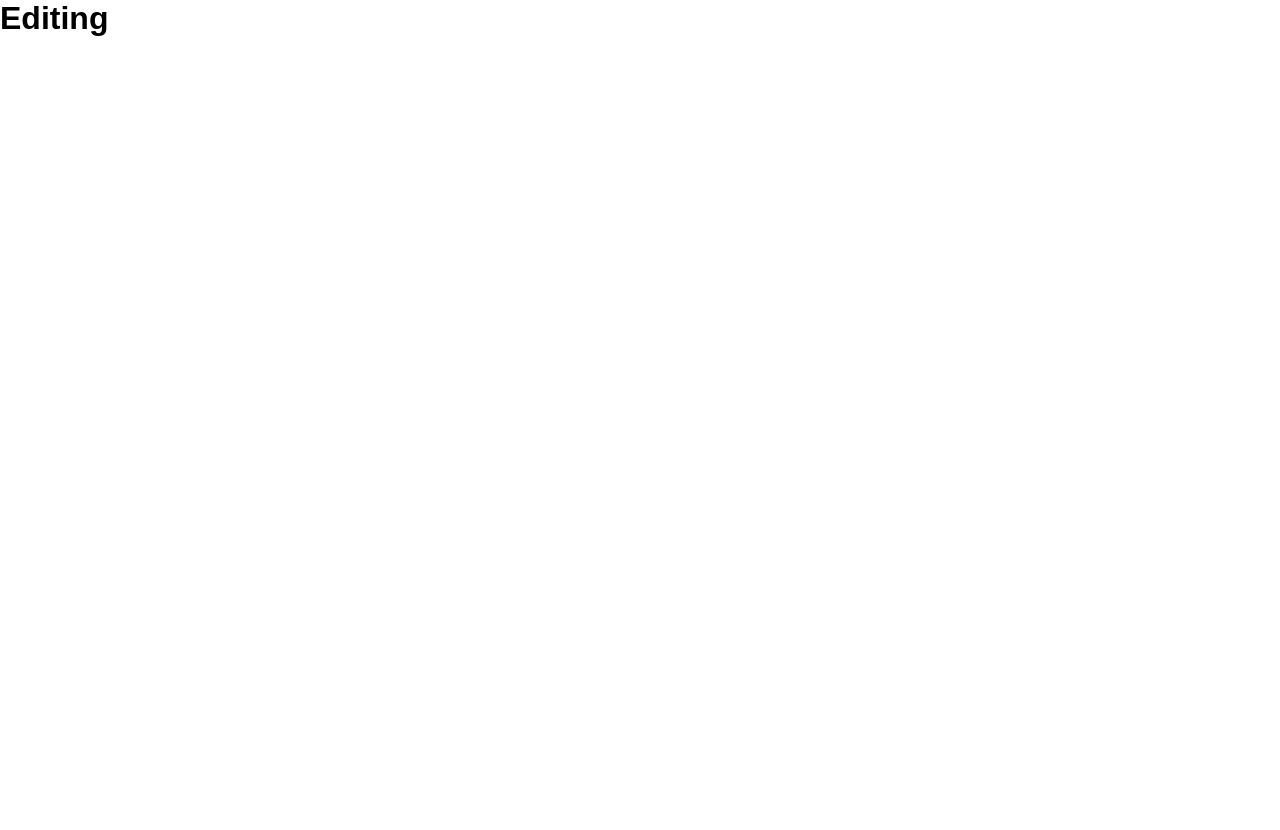
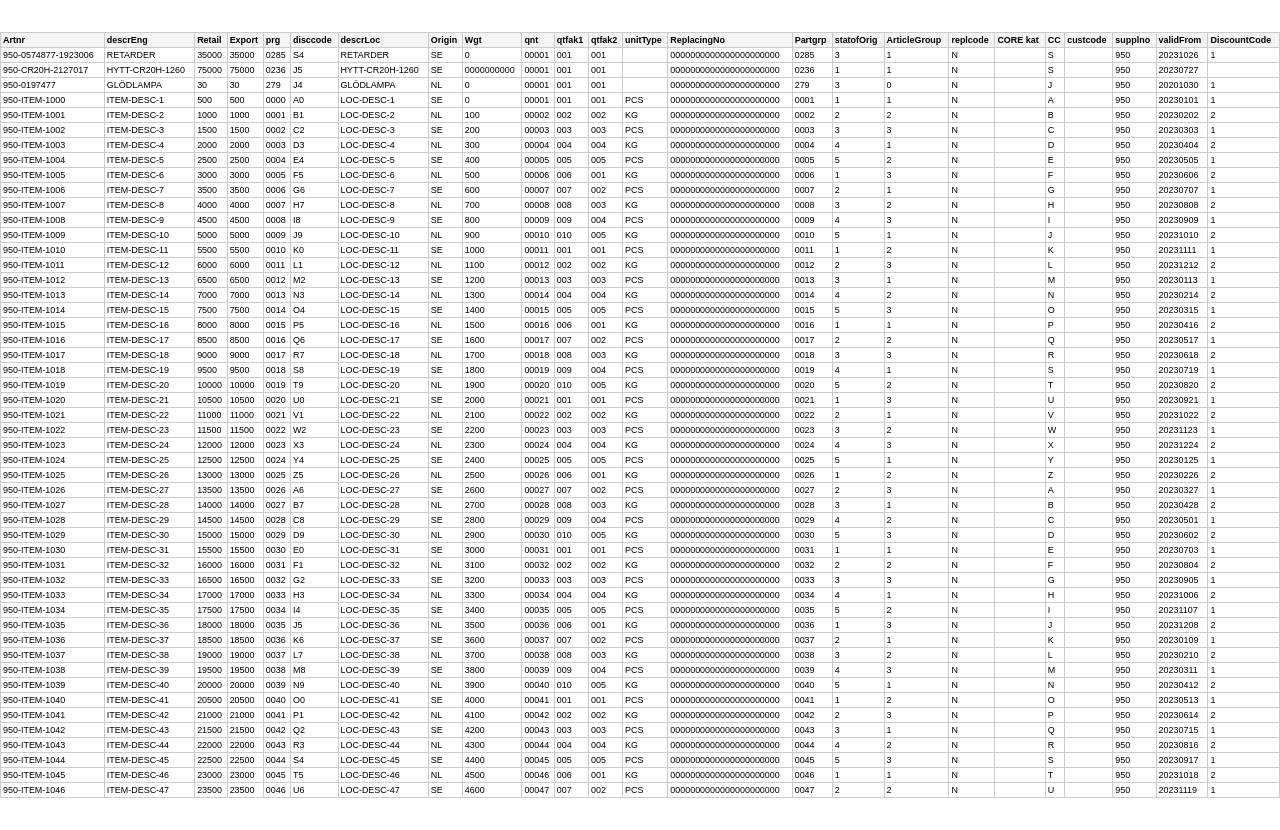
Before and after one commit to william00771/Reservdelar, a React (Vite) app in the folder begdelar.web/: page / in a window 1280 px wide. Before the commit the page ends 800 px from the top, so only its background shows below. Built offline with nearby package versions, Linux system fonts and the light colour scheme.

Commit message:
add: DynamicTable component

```diff
--- /dev/null
+++ b/begdelar.web/src/components/feature/EditPage/DynamicTable.css
@@ -0,0 +1,22 @@
+.table-container {
+    padding: 2rem 0rem;
+    width: 100%;
+    overflow-x: auto;
+    font-size: .2rem;
+  }
+
+  .table {
+    width: 100%;
+    border-collapse: collapse;
+  }
+
+  .table th, .table td {
+    border: 1px solid #ccc;
+    padding: 2px;
+    text-align: left;
+    font-size: calc(0.8em + 0.5vw);
+  }
+
+  .table th {
+    background-color: #f4f4f4;
+  }
--- /dev/null
+++ b/begdelar.web/src/components/feature/EditPage/DynamicTable.tsx
@@ -0,0 +1,46 @@
+import React from 'react';
+import './DynamicTable.css';
+
+type TableProps<T> = {
+  data: T[];
+};
+
+function DynamicTable<T>(props: TableProps<T>) {
+  const { data } = props;
+
+  if (data.length === 0) {
+    return <p>No Data Available</p>;
+  }
+
+  //@ts-ignore
+  const headers = Object.keys(data[0]) as (keyof T)[];
+
+  return (
+    <div className="table-container">
+      <table className="table">
+        <thead>
+          <tr>
+            {headers.map((header) => (
+              <th key={String(header)}>
+                {String(header)}
+              </th>
+            ))}
+          </tr>
+        </thead>
+        <tbody>
+          {data.map((row, index) => (
+            <tr key={index}>
+              {headers.map((header) => (
+                <td key={String(header)}>
+                  {row[header] as React.ReactNode}
+                </td>
+              ))}
+            </tr>
+          ))}
+        </tbody>
+      </table>
+    </div>
+  );
+}
+
+export default DynamicTable;
--- /dev/null
+++ b/begdelar.web/src/data/mockdata.ts
@@ -0,0 +1,108 @@
+import { UPricefileManual } from "../util/types";
+
+export const UPricefileManualMockData: UPricefileManual[] = [
+  {
+    Artnr: '950-0574877-1923006',
+    descrEng: 'RETARDER',
+    Retail: '35000',
+    Export: '35000',
+    prg: '0285',
+    disccode: 'S4',
+    descrLoc: 'RETARDER',
+    Origin: 'SE',
+    Wgt: '0',
+    qnt: '00001',
+    qtfak1: '001',
+    qtfak2: '001',
+    unitType: '',
+    ReplacingNo: '0000000000000000000000',
+    Partgrp: '0285',
+    statofOrig: '3',
+    ArticleGroup: '1',
+    replcode: 'N',
+    "CORE kat": '',
+    CC: 'S',
+    custcode: '',
+    supplno: '950',
+    validFrom: '20231026',
+    DiscountCode: '1',
+  },
+  {
+    Artnr: '950-CR20H-2127017',
+    descrEng: 'HYTT-CR20H-1260',
+    Retail: '75000',
+    Export: '75000',
+    prg: '0236',
+    disccode: 'J5',
+    descrLoc: 'HYTT-CR20H-1260',
+    Origin: 'SE',
+    Wgt: '0000000000',
+    qnt: '00001',
+    qtfak1: '001',
+    qtfak2: '001',
+    unitType: '',
+    ReplacingNo: '0000000000000000000000',
+    Partgrp: '0236',
+    statofOrig: '1',
+    ArticleGroup: '1',
+    replcode: 'N',
+    "CORE kat": '',
+    CC: 'S',
+    custcode: '',
+    supplno: '950',
+    validFrom: '20230727',
+    DiscountCode: '',
+  },
+  {
+    Artnr: '950-0197477',
+    descrEng: 'GLÖDLAMPA',
+    Retail: '30',
+    Export: '30',
+    prg: '279',
+    disccode: 'J4',
+    descrLoc: 'GLÖDLAMPA',
+    Origin: 'NL',
+    Wgt: '0',
+    qnt: '00001',
+    qtfak1: '001',
+    qtfak2: '001',
+    unitType: '',
+    ReplacingNo: '0000000000000000000000',
+    Partgrp: '279',
+    statofOrig: '3',
+    ArticleGroup: '0',
+    replcode: 'N',
+    "CORE kat": '',
+    CC: 'J',
+    custcode: '',
+    supplno: '950',
+    validFrom: '20201030',
+    DiscountCode: '1',
+  },
+  ...Array.from({ length: 47 }, (_, i) => ({
+    Artnr: `950-ITEM-${i + 1000}`,
+    descrEng: `ITEM-DESC-${i + 1}`,
+    Retail: `${(i + 1) * 500}`,
+    Export: `${(i + 1) * 500}`,
+    prg: `${i % 1000}`.padStart(4, '0'),
+    disccode: `${String.fromCharCode(65 + (i % 26))}${(i % 10)}`,
+    descrLoc: `LOC-DESC-${i + 1}`,
+    Origin: i % 2 === 0 ? 'SE' : 'NL',
+    Wgt: `${i * 100}`,
+    qnt: `${i + 1}`.padStart(5, '0'),
+    qtfak1: `${(i % 10) + 1}`.padStart(3, '0'),
+    qtfak2: `${(i % 5) + 1}`.padStart(3, '0'),
+    unitType: i % 2 === 0 ? 'PCS' : 'KG',
+    ReplacingNo: '0000000000000000000000',
+    Partgrp: `${(i % 300) + 1}`.padStart(4, '0'),
+    statofOrig: `${(i % 5) + 1}`,
+    ArticleGroup: `${(i % 3) + 1}`,
+    replcode: 'N',
+    "CORE kat": '',
+    CC: `${String.fromCharCode(65 + (i % 26))}`,
+    custcode: '',
+    supplno: '950',
+    validFrom: `2023${(i % 12 + 1).toString().padStart(2, '0')}${(i % 28 + 1).toString().padStart(2, '0')}`,
+    DiscountCode: `${(i % 2) + 1}`,
+  }))
+];
--- a/begdelar.web/src/pages/EditPage/EditPage.tsx
+++ b/begdelar.web/src/pages/EditPage/EditPage.tsx
@@ -1,7 +1,10 @@
+import DynamicTable from "../../components/feature/EditPage/DynamicTable";
+import { UPricefileManualMockData } from "../../data/mockdata";
+
 export const EditPage = () => {
   return (
-    <h1>
-        Editing
-    </h1>
+    <>
+        <DynamicTable data={UPricefileManualMockData}/>
+    </>
   );
 };
--- a/begdelar.web/src/util/types.ts
+++ b/begdelar.web/src/util/types.ts
@@ -25,4 +25,5 @@ export type UPricefileManual = {
     DiscountCode?: LimitedString<string, 1>;
   };
 
-type LimitedString<T extends string, L extends number> = T & { __maxLength: L };
+// type LimitedString<T extends string, L extends number> = T & { __maxLength: L };
+type LimitedString<T extends string, L extends number> = T & { __brand?: `Limited${L}` };
```
